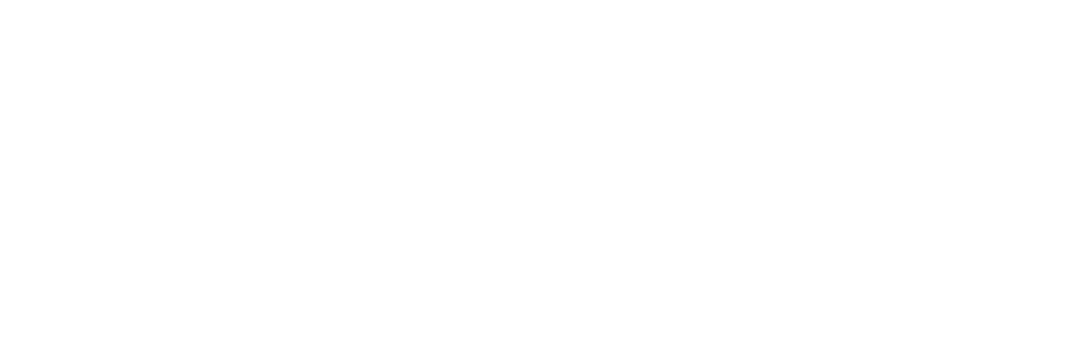
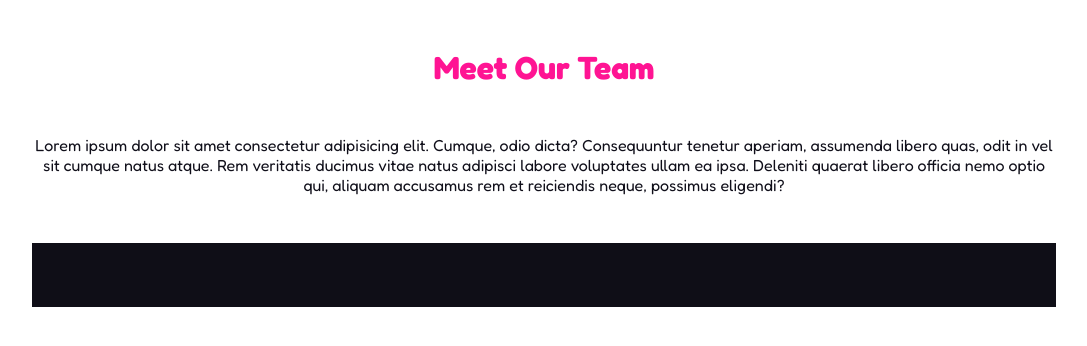
Before and after one commit to lorenzocutrera/html-css-float-cards, a plain HTML site: page index.html in a window 1280 px wide. Shown: the whole page, without its empty margins (96-1183 px from the left). Drawn offline with Linux system fonts and the light colour scheme.

Commit message:
add header & main

```diff
--- a/index.html
+++ b/index.html
@@ -13,7 +13,32 @@
 </head>
 
 <body>
+    <div class="contenitor clearfix">
+        <header>
+            <h1>Meet Our Team</h1>
+            <p>
+                Lorem ipsum dolor sit amet consectetur adipisicing elit. Cumque, odio dicta? Consequuntur tenetur
+                aperiam,
+                assumenda libero quas, odit in vel sit cumque natus atque. Rem veritatis ducimus vitae natus adipisci
+                labore
+                voluptates ullam ea ipsa. Deleniti quaerat libero officia nemo optio qui, aliquam accusamus rem et
+                reiciendis neque, possimus eligendi?
+            </p>
+        </header>
 
+        <main class="clearfix">
+            <div class="first_row">
+                <div class="cards"></div>
+                <div class="cards"></div>
+                <div class="cards"></div>
+            </div>
+            <div class="second_row">
+                <div class="cards"></div>
+                <div class="cards"></div>
+                <div class="cards"></div>
+            </div>
+        </main>
+    </div>
 </body>
 
 </html>
--- a/style.css
+++ b/style.css
@@ -7,3 +7,32 @@
 body{
     font-family: 'Fredoka', sans-serif;
 }
+
+.contenitor{
+    max-width: 1170px;
+    width: 80%;
+    margin: auto;
+}
+
+clearfix::after{
+    content: "";
+    display: table;
+    clear: both;
+}
+
+h1, p{
+    margin: 3rem 0;
+    text-align: center;
+    color: #100f1a;
+}
+
+h1{
+    color: deeppink;
+}
+
+.cards{
+    background-color: #0f0e17;
+    float: left;
+    width: calc(100% / 3);
+    padding:  1rem 1rem;
+}
```
